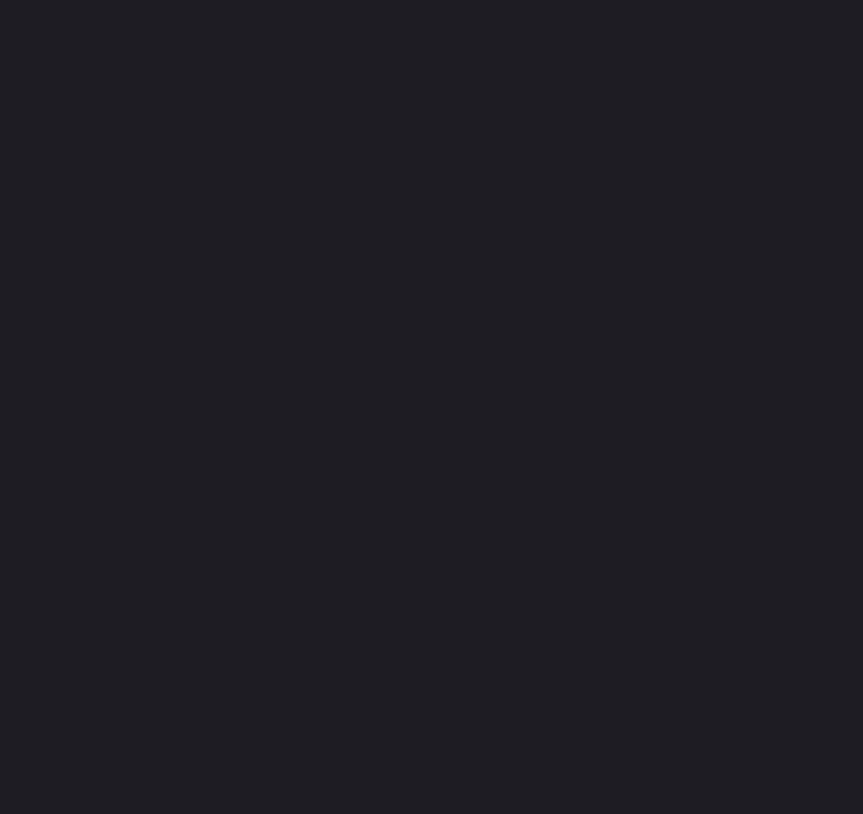
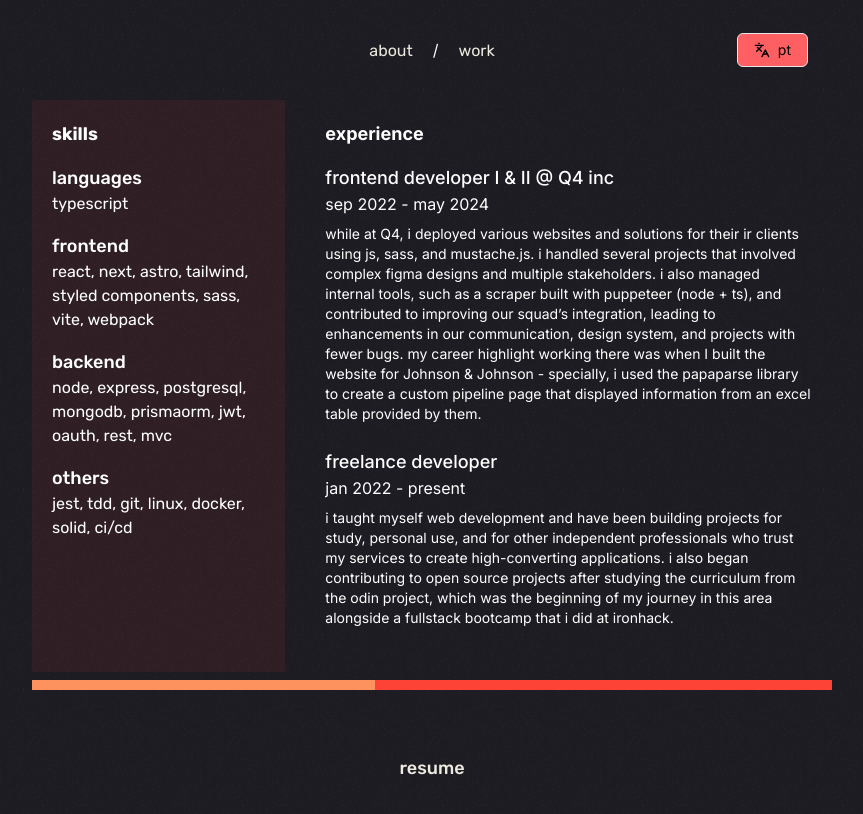
Before and after one commit to jvkf/jvkf-web, a Next.js app: page /en/work in a window 1280 px wide. Before the commit this address had no page. Shown: the top 814 px of the page, without its empty margins (208-1071 px from the left). Built offline with nearby package versions, Linux system fonts and the light colour scheme.

Commit message:
feat: work page

```diff
--- /dev/null
+++ b/app/[locale]/work/components/Aside.tsx
@@ -0,0 +1,25 @@
+import { useTranslations } from 'next-intl';
+
+type SkillsList = {
+  title: string;
+  tech: string;
+}[];
+
+export default function AsideInfo() {
+  const t = useTranslations('Work.Skills');
+  const skills: SkillsList = t.raw('list');
+
+  return (
+    <div className="p-5">
+      <h2 className="font-bold text-lg mb-4">{t('title')}</h2>
+      <ul className="flex flex-col gap-4">
+        {skills.map((category, index) => (
+          <li key={index}>
+            <h3 className="font-medium text-lg">{category.title}</h3>
+            <p className="font-regular text-base">{category.tech}</p>
+          </li>
+        ))}
+      </ul>
+    </div>
+  );
+}
--- /dev/null
+++ b/app/[locale]/work/components/Experience.tsx
@@ -0,0 +1,26 @@
+import { useTranslations } from 'next-intl';
+
+type Jobs = {
+  title: string;
+  period: string;
+  description: string;
+}[];
+
+export default function Experience() {
+  const t = useTranslations('Work.Experience');
+  const jobs: Jobs = t.raw('jobs');
+
+  return (
+    <div className="p-5 max-w-[60ch]">
+      <h2 className="font-bold text-lg mb-4">{t('title')}</h2>
+
+      {jobs.map((job, index) => (
+        <article key={index} className="mb-6">
+          <h3 className="font-medium text-lg">{job.title}</h3>
+          <p className="font-normal text-base mb-2">{job.period}</p>
+          <p className="font-normal text-sm">{job.description}</p>
+        </article>
+      ))}
+    </div>
+  );
+}
--- /dev/null
+++ b/app/[locale]/work/page.tsx
@@ -0,0 +1,18 @@
+import MainLayout from '@/app/ui/main/main-layout';
+import { unstable_setRequestLocale } from 'next-intl/server';
+import Aside from './components/Aside';
+import Experience from './components/Experience';
+
+type Props = {
+  params: { locale: string };
+};
+
+export default function WorkPage({ params: { locale } }: Props) {
+  unstable_setRequestLocale(locale);
+
+  return (
+    <div className="flex-1 flex flex-col pb-2">
+      <MainLayout AsideComponent={Aside} TextComponent={Experience} />
+    </div>
+  );
+}
--- a/messages/en.json
+++ b/messages/en.json
@@ -47,5 +47,43 @@
     ],
     "link-paragraph": "Want to find out more about my skills in action? Check out my ",
     "link-text": "work tab."
+  },
+  "Work": {
+    "Experience": {
+      "title": "experience",
+      "jobs": [
+        {
+          "title": "frontend developer I & II @ Q4 inc",
+          "period": "sep 2022 - may 2024",
+          "description": "while at Q4, i deployed various websites and solutions for their ir clients using js, sass, and mustache.js. i handled several projects that involved complex figma designs and multiple stakeholders. i also managed internal tools, such as a scraper built with puppeteer (node + ts), and contributed to improving our squad’s integration, leading to enhancements in our communication, design system, and projects with fewer bugs. my career highlight working there was when I built the website for Johnson & Johnson - specially, i used the papaparse library to create a custom pipeline page that displayed information from an excel table provided by them."
+        },
+        {
+          "title": "freelance developer",
+          "period": "jan 2022 - present",
+          "description": "i taught myself web development and have been building projects for study, personal use, and for other independent professionals who trust my services to create high-converting applications. i also began contributing to open source projects after studying the curriculum from the odin project, which was the beginning of my journey in this area alongside a fullstack bootcamp that i did at ironhack."
+        }
+      ]
+    },
+    "Skills": {
+      "title": "skills",
+      "list": [
+        {
+          "title": "languages",
+          "tech": "typescript"
+        },
+        {
+          "title": "frontend",
+          "tech": "react, next, astro, tailwind, styled components, sass, vite, webpack"
+        },
+        {
+          "title": "backend",
+          "tech": "node, express, postgresql, mongodb, prismaorm, jwt, oauth, rest, mvc"
+        },
+        {
+          "title": "others",
+          "tech": "jest, tdd, git, linux, docker, solid, ci/cd"
+        }
+      ]
+    }
   }
 }
--- a/messages/pt.json
+++ b/messages/pt.json
@@ -47,5 +47,43 @@
     ],
     "link-paragraph": "Quer saber mais sobre minhas habilidades? Confira a ",
     "link-text": "aba de experiência."
+  },
+  "Work": {
+    "Experience": {
+      "title": "experiência",
+      "jobs": [
+        {
+          "title": "desenvolvedor frontend I & II @ Q4 inc",
+          "period": "set 2022 - mai 2024",
+          "description": "durante minha jornada na Q4, implementei diversos sites e soluções para seus clientes de relação com investidores usando js, sass e mustache.js. gerenciei vários projetos que envolviam designs complexos no figma e múltiplos stakeholders. também administrei ferramentas internas, como um scraper construído com puppeteer (node + ts), e contribuí para melhorar a integração da nossa equipe, levando a aprimoramentos em nossa comunicação, sistema de design e projetos com menos bugs. o ponto alto da minha carreira na empresa foi quando construí o site da Johnson & Johnson - em especial, usei a biblioteca papaparse para criar uma página de pipeline personalizada que exibia informações de uma tabela excel fornecida por eles."
+        },
+        {
+          "title": "desenvolvedor freelance",
+          "period": "jan 2022 - presente",
+          "description": "aprendi desenvolvimento web por conta própria e venho construindo projetos para estudo, uso pessoal e para outros profissionais independentes que confiam em meus serviços para criar aplicações de alta conversão de clientes. também comecei a contribuir para projetos de código aberto após estudar o currículo do the odin project, que foi o início da minha jornada nesta área, junto com um bootcamp fullstack que fiz na ironhack."
+        }
+      ]
+    },
+    "Skills": {
+      "title": "habilidades",
+      "list": [
+        {
+          "title": "linguagens",
+          "tech": "typescript"
+        },
+        {
+          "title": "frontend",
+          "tech": "react, next, astro, tailwind, styled components, sass, vite, webpack"
+        },
+        {
+          "title": "backend",
+          "tech": "node, express, postgresql, mongodb, prismaorm, jwt, oauth, rest, mvc"
+        },
+        {
+          "title": "outros",
+          "tech": "jest, tdd, git, linux, docker, solid, ci/cd"
+        }
+      ]
+    }
   }
 }
```
